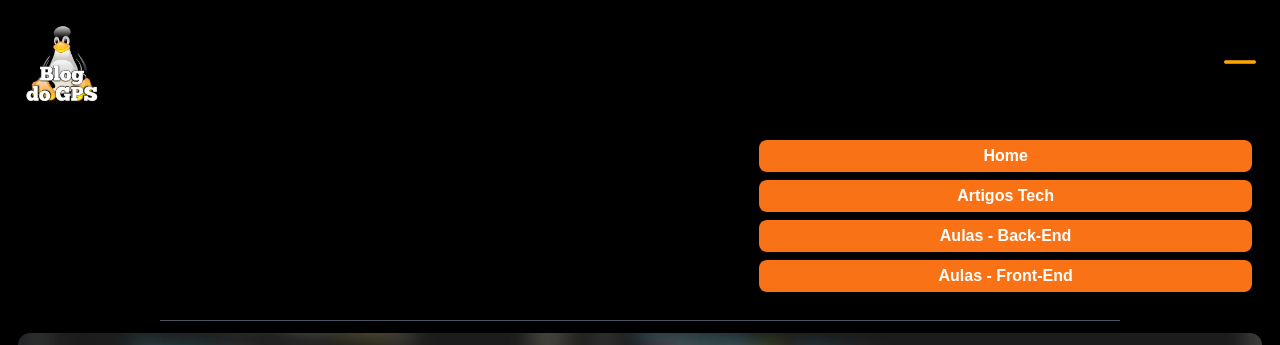
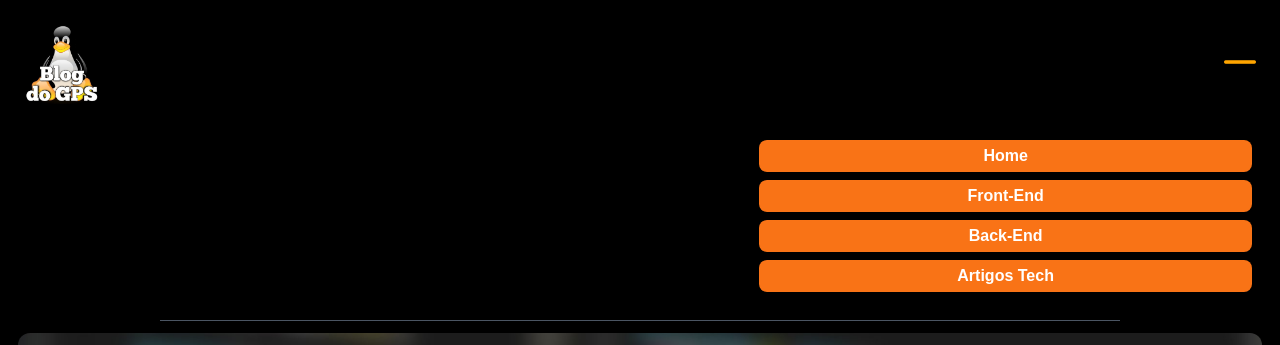
Before and after one commit to AndrewGPFranco/Blog, a Vue app: page / in a window 1280 px wide. Both pictures are taken after a click on the button 1240 px from the left and 64 px from the top of the page. Shown: the top 345 px of the page. Built offline with nearby package versions, Linux system fonts and the light colour scheme.

Commit message:
mudando a navbar

```diff
--- a/src/components/Global/Navbar.vue
+++ b/src/components/Global/Navbar.vue
@@ -16,19 +16,19 @@
             Home
           </li>
         </router-link>
-        <router-link to="/artigos" class="flex justify-end">
+        <router-link to="/frontend" class="flex justify-end">
           <li class="bg-orange-500 text-white p-1 text-center m-1 rounded-lg w-2/5 font-bold">
-            Artigos Tech
+            Front-End
           </li>
         </router-link>
         <router-link to="/backend" class="flex justify-end">
           <li class="bg-orange-500 text-white p-1 text-center m-1 rounded-lg w-2/5 font-bold">
-            Aulas - Back-End
+            Back-End
           </li>
         </router-link>
-        <router-link to="/frontend" class="flex justify-end">
+        <router-link to="/artigos" class="flex justify-end">
           <li class="bg-orange-500 text-white p-1 text-center m-1 rounded-lg w-2/5 font-bold">
-            Aulas - Front-End
+            Artigos Tech
           </li>
         </router-link>
       </ul>
```
